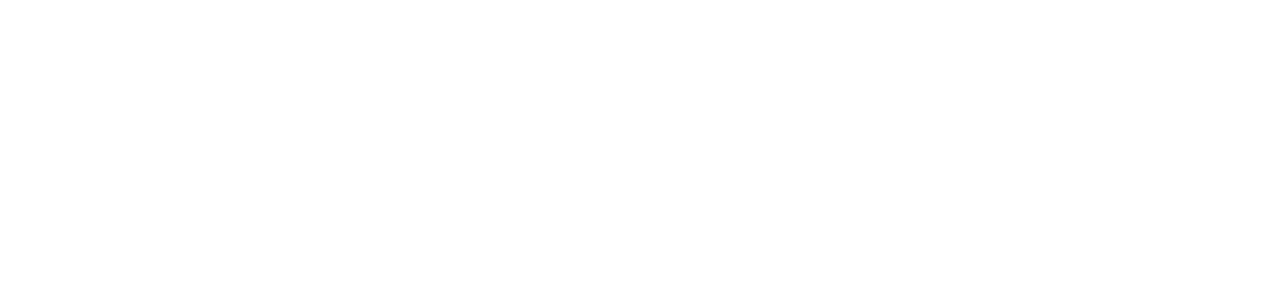
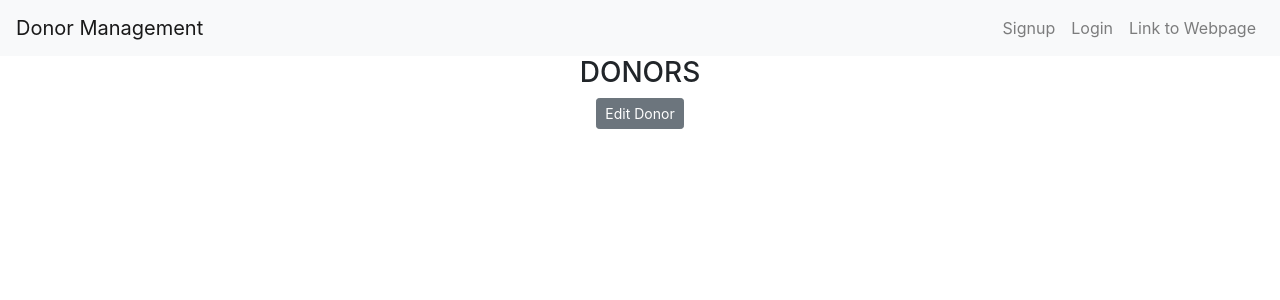
Before and after one commit to donor-management-bw/donormanagement-fe, a React (Create React App) app in the folder donormanagement/: page / in a window 1280 px wide. Shown: the top 300 px of the page. Built offline with nearby package versions, Linux system fonts and the light colour scheme.

Commit message:
Donations page made

```diff
--- a/donormanagement/src/App.js
+++ b/donormanagement/src/App.js
@@ -2,6 +2,7 @@
 import { Route } from "react-router-dom";
 
 import SignupPage from './components/SignUpPage'
+import DonationsPage from './components/DonationsPage'
 
 // import PrivateRoute from "./components/PrivateRoute";
 
@@ -12,8 +13,8 @@
     <div className="App">
       {/* <Route path="/login" component={Login} /> */}
       <Route path="/signup" component={SignupPage} />
-      {/* <PrivateRoute exact path="/" component={} />
-      <PrivateRoute path="/" component={} /> */}
+      <Route exact path="/" component={DonationsPage} />
+      {/* <PrivateRoute path="/" component={} />  */}
     </div>
   );
 }
--- a/donormanagement/src/actions/index.js
+++ b/donormanagement/src/actions/index.js
@@ -2,11 +2,9 @@
 export const ADD_USER = "ADD_USER";
 export const ADD_USER_FAILURE = "ADD_USER_FAILURE";
 
-export const SignUp = userData => dispatch => {
+export const addUser = newUser => dispatch => {
     axios
-      .post("https://donor-manage-bw.herokuapp.com/users/user", userData, {
-        headers: { Authorization: localStorage.getItem("token") }
-      })
+      .post("https://donor-manage-bw.herokuapp.com/api/user/new", newUser)
       .then(res => {
         dispatch({ type: ADD_USER, payload: res.data });
       })
--- /dev/null
+++ b/donormanagement/src/components/DonationsPage.js
@@ -0,0 +1,41 @@
+import React from 'react'
+import {connect} from 'react-redux'
+import {
+    Button,
+    Navbar,
+    NavbarBrand,
+    Nav,
+    NavItem,
+    NavLink
+} from 'reactstrap';
+
+class DonationsPage extends React.Component {
+    render() {
+        return (
+            <div>
+                <div>
+                    <Navbar color="light" light expand="md">
+                      <NavbarBrand href="/">Donor Management</NavbarBrand>
+                      <Nav className="ml-auto" navbar>
+                        <NavItem>
+                          <NavLink href="/signup">Signup</NavLink>
+                        </NavItem>
+                        <NavItem>
+                          <NavLink href="/login">Login</NavLink>
+                        </NavItem>
+                        <NavItem>
+                          <NavLink href="#">Link to Webpage</NavLink>
+                        </NavItem>
+                      </Nav>
+                    </Navbar>
+                </div>
+                <div className="donors" >
+                  <h3>DONORS</h3>
+                  <Button size="sm">Edit Donor</Button>
+                </div>
+            </div>
+        )
+    }
+}
+
+export default connect(null, {  })(DonationsPage)
--- a/donormanagement/src/components/SignUp.js
+++ b/donormanagement/src/components/SignUp.js
@@ -10,18 +10,18 @@
   import React from 'react'
   import PropTypes from 'prop-types';
   import axios from 'axios'
+  import { connect } from "react-redux";
+  import { addUser } from '../actions/index'
 
   class SignupForm extends React.Component {
     constructor(props) {
         super(props);
 
         this.state = {
-            user: {
                 username: '',
                 password: '',
                 error: {},
                 isLoading: false
-            },
         };
     }
 
@@ -54,7 +54,7 @@
                   name="password"
                   id="password"
                   placeholder="********"
-                  value={this.state.username}
+                  value={this.state.password}
                   onChange={this.handleChange} required
                 />
 
@@ -70,50 +70,36 @@
 
     }
 
-      handleChanges = e => {
+      handleChange = e => {
         e.preventDefault();
-
-        const { user } = this.state;
-
         this.setState({
-           user:{
-            ...user,
             [e.target.name]: e.target.value
-            }
-
         });
 
       };
 
       handleSubmit = e => {
-
-        axios
-         .post('https://donor-manage-bw.herokuapp.com/api/user/new', `grant_type=password&username=${this.state.username}&password=${this.state.password}`, {
-
-            headers: {
-
-              // btoa is converting our client id/client secret into base64
-              Authorization: `Basic ${btoa('lambda-client:lambda-secret')}`,
-              'Content-Type': 'application/x-www-form-urlencoded'
-
-            }
-
-          })
-          .then(res => {
-            console.log('sent', res)
-            localStorage.setItem('token', res.data.access_token);
-            this.props.history.push('/login');
-
-          })
-          .catch(err => console.dir(err));
-
         e.preventDefault();
+        const newUser = {
+         username: this.state.username,
+         password: this.state.password,
+        };
+        console.log(newUser)
+        this.props.addUser(newUser)
 
       }
   }
 
   SignupForm.propTypes = {
-    SignUp: PropTypes.func.isRequired
+    addUser: PropTypes.func.isRequired
 }
+const mapStateToProps = state => ({
+  users: state.users,
+});
 
-export default SignupForm
+export default connect(
+  mapStateToProps,
+  {
+    addUser
+  }
+)(SignupForm);
--- a/donormanagement/src/components/SignUpPage.js
+++ b/donormanagement/src/components/SignUpPage.js
@@ -1,22 +1,22 @@
 import React from 'react'
 import SignUpForm from './SignUp'
 import {connect} from 'react-redux'
-import { SignUp } from '../actions/index'
+import { addUser } from '../actions/index'
 import PropTypes from 'prop-types';
 
 class SignUpPage extends React.Component {
     render() {
-        const { SignUp } = this.props;
+        const { addUser } = this.props;
         return (
             <div>
-                <SignUpForm SignUp={SignUp} />
+                <SignUpForm addUser={addUser} />
             </div>
         )
     }
 }
 
 SignUpPage.propTypes = {
-    SignUp: PropTypes.func.isRequired
+    addUser: PropTypes.func.isRequired
 }
 
-export default connect(null, { SignUp })(SignUpPage)
+export default connect(null, { addUser })(SignUpPage)
```
Also changed, not shown: donormanagement/src/components/PrivateRoute.js (added, +11 -0 lines).
